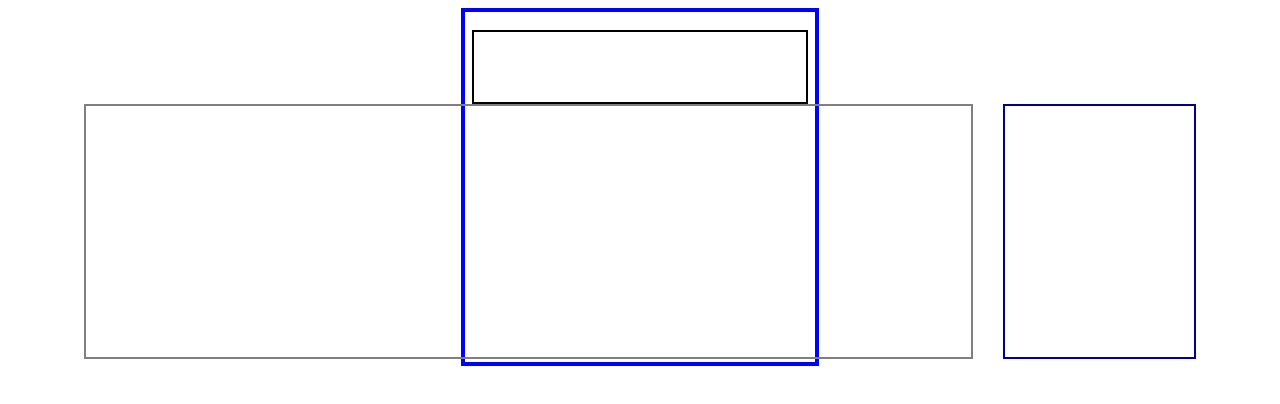
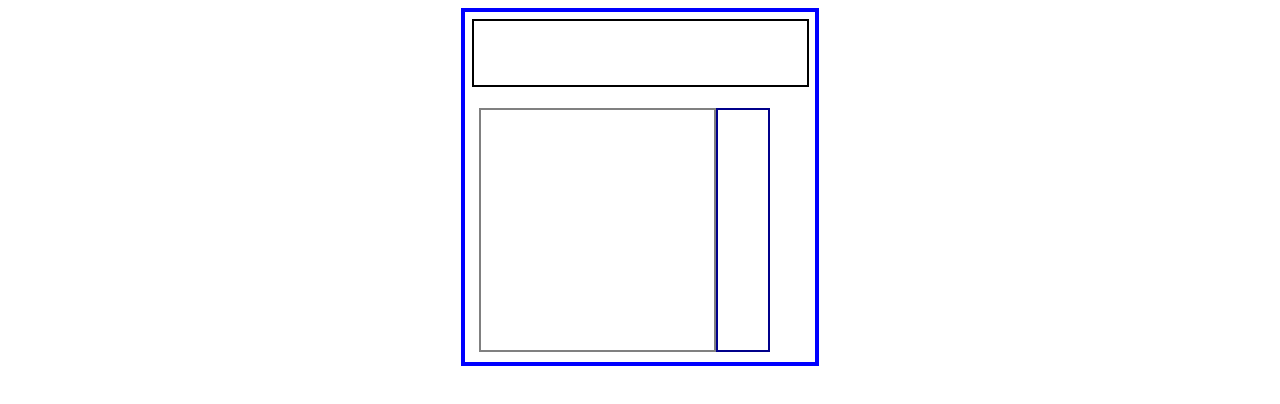
Before and after one commit to ascottishpenguin/calculator, a plain HTML site: page index.html in a window 1280 px wide. Drawn offline with Linux system fonts and the light colour scheme.

Commit message:
add input boxes

```diff
--- a/css/style.css
+++ b/css/style.css
@@ -12,38 +12,39 @@
     display: flex;
     width: 350px;
     border: 4px solid blue;
-    justify-content: center;
+    flex-flow: column;
 }
 
 .number-display {
-    width:95%;
+    width: 95%;
     border: solid 2px black;
     height: 20%;
-    margin-top: 5%;
+    margin: 2%;
 }
 
 .number-input-keys {
     width: 70%;
     border: solid 2px gray;
-    height: 70%;
-    position: absolute;
-    bottom: 2%;
-    left: 6%;
+    height: 100%;
 }
 
 .operation-input-keys {
     width: 15%;
     border: solid 2px darkblue;
-    height: 70%;
-    position: absolute;
-    bottom: 2%;
-    right: 6%;
+    height: 100%;
+}
+
+.input-container {
+    width: 95%;
+    height: 75%;
+    display: flex;
+    margin: 4%;
 }
 
 .single-num-key {
-    width: 3%;
+    /* width: 3%;
     height: 3%;
     border: solid 1px black;
-    position: absolute;
+    position: absolute; */
 
 }
--- a/index.html
+++ b/index.html
@@ -28,8 +28,10 @@
     <div class ="calculator-body" >
 
         <div class="number-display"></div>
+        <div class ="input-container">
         <div class="number-input-keys"></div>
         <div class="operation-input-keys"></div>
+        </div>
 
     </div>
 </div>
```
